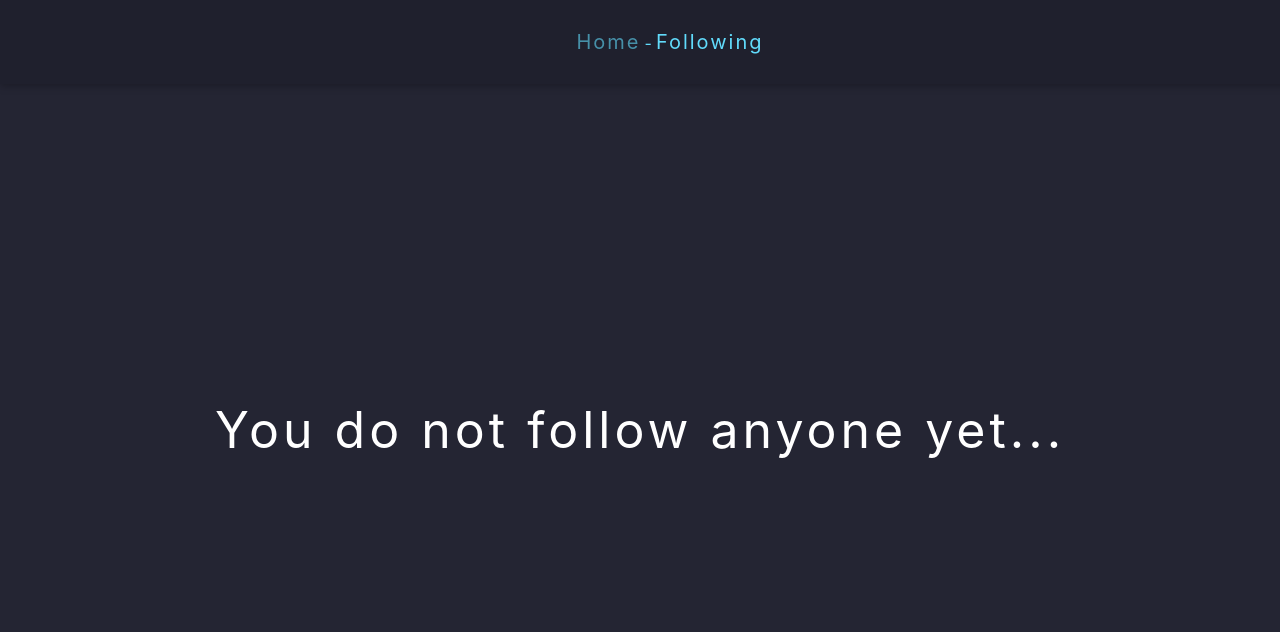
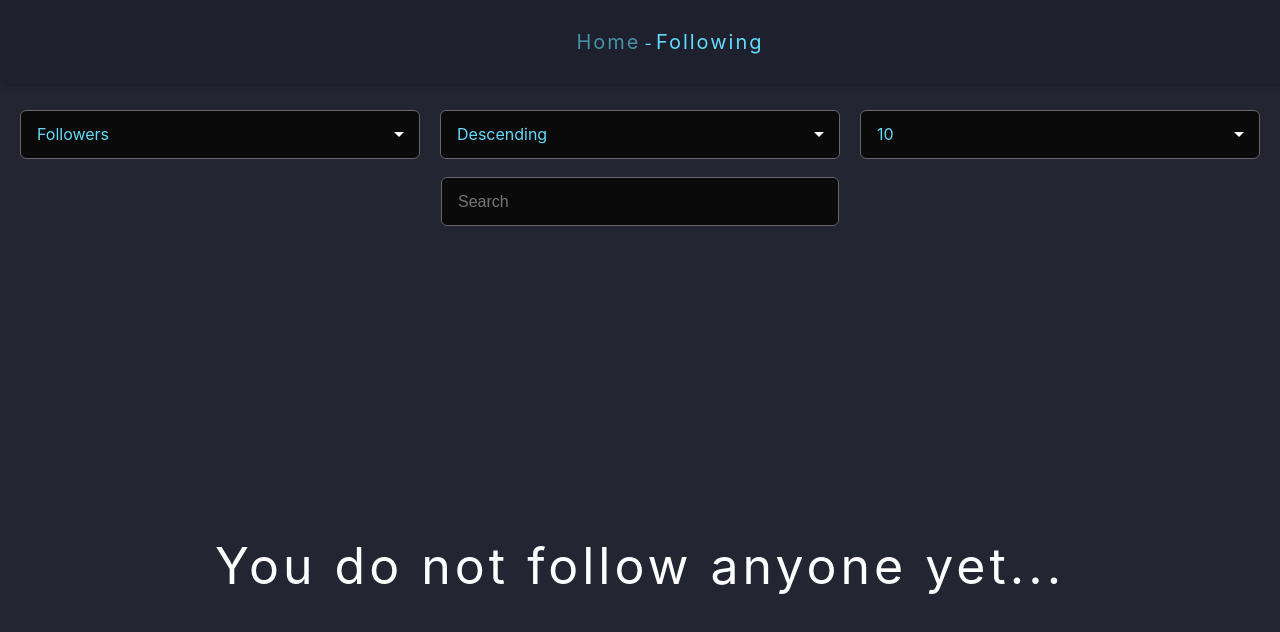
Before and after one commit to Geokiren/GitHub-Client-with-React, a React (Create React App) app: page /following in a window 1280 px wide. Shown: the top 632 px of the page. Built offline with nearby package versions, Linux system fonts and the light colour scheme.

Commit message:
add CustomSelect component - implement filters on Following page

```diff
--- /dev/null
+++ b/src/components/CustomSelect.js
@@ -0,0 +1,34 @@
+import { useState, useEffect } from 'react';
+import '../styles/CustomSelect.scss';
+
+const CustomSelect = ({ options, def, func }) => {
+  const [ open, setOpen ] = useState(false);
+  const [ selected, setSelected ] = useState(def);
+
+  useEffect(() => {
+    func(selected);
+  }, [selected])
+
+  const toggleSelect = () => {
+    setOpen(old => !old);
+  }
+
+  const clickOption = (option) => {
+    setSelected(old => option.target.innerText);
+  }
+
+
+
+  return (
+    <div className={`custom-select ${open ? 'open' : ''}`} onClick={toggleSelect}>
+      <div className={`selected ${open? 'open' : ''}`}>
+        { selected ? selected : def }
+      </div>
+      <div className={`items ${!open ? 'selectHide' : ''}`}>
+          { options.map((option, index) => (<div className='option' key={index} onClick={clickOption}>{ option }</div>)) }
+      </div>
+  </div>
+  )
+}
+
+export default CustomSelect
--- a/src/components/Following.js
+++ b/src/components/Following.js
@@ -1,16 +1,89 @@
-import { useEffect } from 'react';
+import { useState, useEffect } from 'react';
 import { useSelector } from "react-redux";
 import User from './User';
+import CustomSelect from './CustomSelect';
 import '../styles/Following.scss';
 
 const Following = () => {
   const followees = useSelector(state => state.followees);
+  const [orderBy, setOrderBy] = useState('followers');
+  const [order, setOrder] = useState('desc');
+  const [page, setPage] = useState(1);
+  const [pageSize, setPageSize] = useState(10);
+  const [search, setSearch] = useState('');
+
+  useEffect(() => {
+    filterFollowees();
+  }, [orderBy, order, page, pageSize])
+
+  const filterFollowees = () => {
+    return paginate(followees.filter(isValid).sort(compareValues(orderBy, order)), pageSize, page);
+  }
+
+  const paginate = (array, pageSize, pageNumber) => {
+    return array.slice((pageNumber - 1) * pageSize, pageNumber * pageSize);
+  }
+
+  const isValid = (user) => {
+    const searchUsername = user.login.toUpperCase().indexOf(search.toUpperCase());
+    const searchName = user.name.toUpperCase().indexOf(search.toUpperCase());
+    return searchName > -1 ? searchName > -1 : searchUsername > -1 ? searchUsername > -1 : false;
+  }
+
+  const compareValues = (key, order = 'asc') => {
+    return function innerSort(a, b) {
+      if (!a.hasOwnProperty(key) || !b.hasOwnProperty(key)) {
+        return 0;
+      }
+
+      const varA = (typeof a[key] === 'string') ? a[key].toUpperCase() : a[key];
+      const varB = (typeof b[key] === 'string') ? b[key].toUpperCase() : b[key];
+
+      let comparison = 0;
+      if (varA > varB) {
+        comparison = 1;
+      } else if (varA < varB) {
+        comparison = -1;
+      }
+
+      return ( (order === 'desc') && (comparison * -1) || comparison );
+    };
+  }
+
+  const changeOrderBy = (value) => {
+    const newValue = value === 'Public Repos' ? 'public_repos' : 'followers';
+    setOrderBy(old => newValue);
+  }
+
+  const changeOrder = (value) => {
+    const newValue = value === 'Ascending' ? 'asc' : 'desc';
+    setOrder(old => newValue);
+  }
+
+  const changePageSize = (value) => {
+    setPage(old => 1);
+    setPageSize(old => value);
+  }
+
+  const changeSearch = (e) => {
+    setSearch(old => e.target.value);
+  }
+
 
   return (
-    <div className='followees'>
-      {followees.length > 0 ? followees.map((followee) => (<User key={followee.id} user={followee} fetching={false} />)) :
-       (<div className='no-followees'>You do not follow anyone yet...</div>)}
+    <div id='following'>
+      <div id="filters">
+        <CustomSelect options={['Followers', 'Public Repos']} def={'Followers'}  func={changeOrderBy} />
+        <CustomSelect options={['Ascending', 'Descending']} def={'Descending'} func={changeOrder} />
+        <CustomSelect options={[2, 5, 10]} def={10} func={changePageSize} />
+        <input className="input-filter" placeholder="Search" onChange={changeSearch} />
     </div>
+      <div className='followees'>
+        {followees.length > 0 ? filterFollowees().map((followee) => (<User key={followee.id} user={followee} fetching={false} />)) :
+        (<div className='no-followees'>You do not follow anyone yet...</div>)}
+      </div>
+    </div>
+
   )
 }
 
--- a/src/styles/App.scss
+++ b/src/styles/App.scss
@@ -0,0 +1,3 @@
+* {
+  box-sizing: border-box;
+}
--- /dev/null
+++ b/src/styles/CustomSelect.scss
@@ -0,0 +1,66 @@
+$base-color: #61dbfb;
+
+.custom-select {
+  position: relative;
+  width: 400px;
+  text-align: left;
+  outline: none;
+  height: 47px;
+  line-height: 47px;
+  margin: 10px;
+
+  .selected {
+    background-color: #0a0a0a;
+    border-radius: 6px;
+    border: 1px solid #666666;
+    color: $base-color;
+    padding-left: 1em;
+    cursor: pointer;
+    user-select: none;
+  }
+
+  .selected.open {
+    border: 1px solid $base-color;
+    border-radius: 6px 6px 0px 0px;
+  }
+
+  .selected:after {
+    position: absolute;
+    content: "";
+    top: 22px;
+    right: 1em;
+    width: 0;
+    height: 0;
+    border: 5px solid transparent;
+    border-color: #fff transparent transparent transparent;
+  }
+
+  .items {
+    color: $base-color;
+    border-radius: 0px 0px 6px 6px;
+    overflow: hidden;
+    border-right: 1px solid $base-color;
+    border-left: 1px solid $base-color;
+    border-bottom: 1px solid $base-color;
+    position: absolute;
+    background-color: #0a0a0a;
+    left: 0;
+    right: 0;
+    z-index: 1;
+  }
+
+  .items .option {
+    color: $base-color;
+    padding-left: 1em;
+    cursor: pointer;
+    user-select: none;
+  }
+
+  .items .option:hover {
+    background-color: #393b51;
+  }
+
+  .selectHide {
+    display: none;
+  }
+}
--- a/src/styles/Following.scss
+++ b/src/styles/Following.scss
@@ -1,3 +1,31 @@
+#following {
+  margin-top: 100px;
+
+  #filters {
+    display: flex;
+    flex-wrap: wrap;
+    justify-content: center;
+
+    .input-filter {
+      background-color: #0a0a0a;
+      border-radius: 6px;
+      border: 1px solid #666666;
+      color: #61dbfb;
+      padding: 0 0 0 1em;
+      width: 380px;
+      text-align: left;
+      outline: none;
+      height: 47px;
+      line-height: 47px;
+      margin: 10px;
+      font-size: 16px;
+    }
+
+    .input-filter:focus {
+      border: 1px solid #61dbfb;
+    }
+  }
+
   .no-followees {
     position: relative;
     top: 300px;
@@ -13,5 +41,5 @@
     display: flex;
     flex-wrap: wrap;
     justify-content: center;
-  margin-top: 100px;
   }
+}
--- a/src/styles/Home.scss
+++ b/src/styles/Home.scss
@@ -21,9 +21,6 @@
   justify-content: center;
 
   .pagination {
-    // position: fixed;
-    // top: 50%;
-    color: #42b983;
     font-size: 30px;
     width: 150px;
     padding: 10px;
```
Lines whose indentation alone changed are shown as unchanged.
